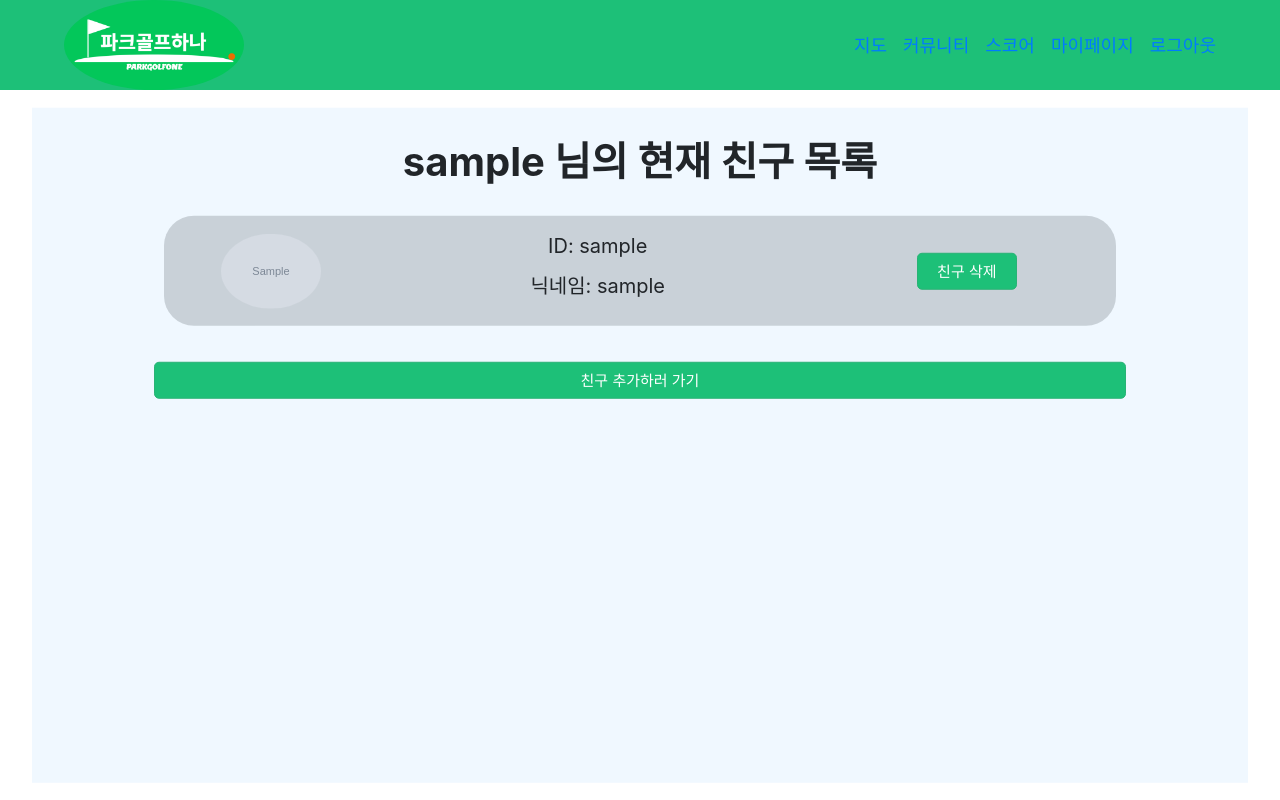
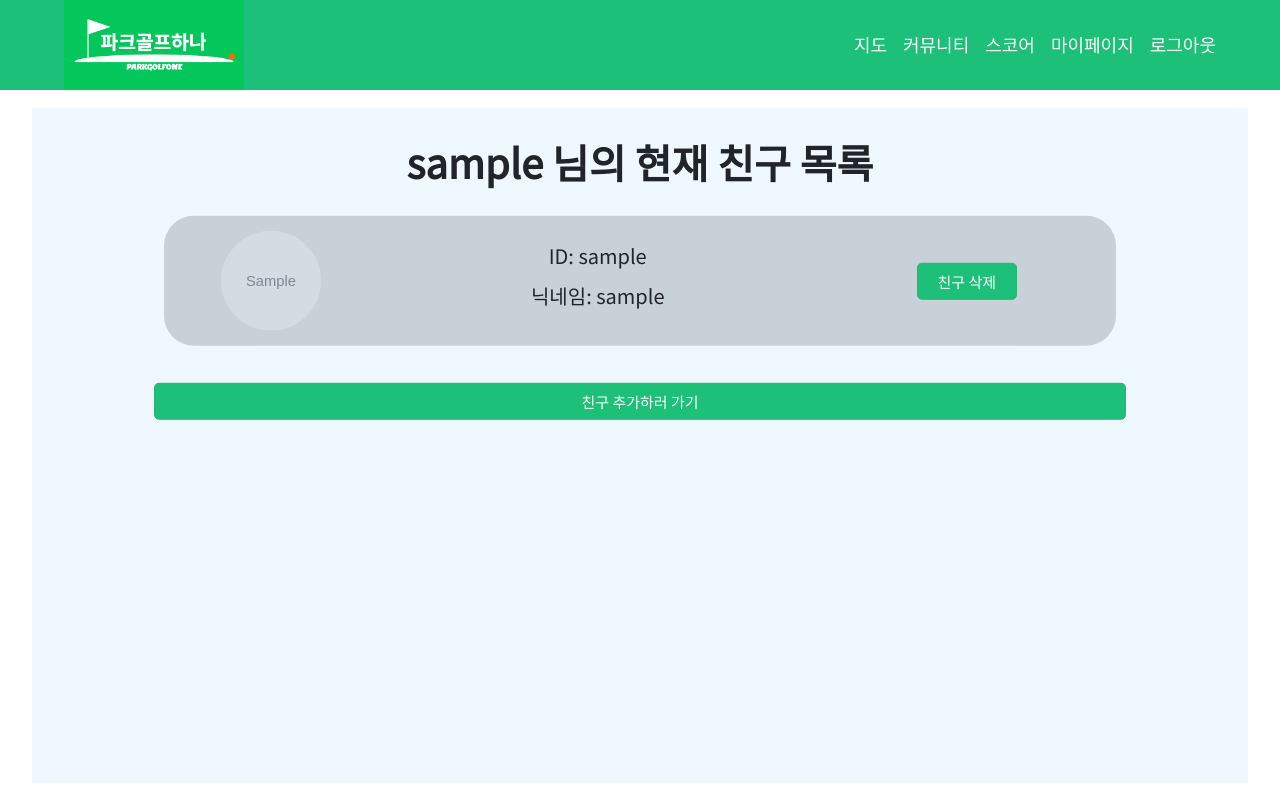
Before and after one commit to ParkGolfOne/pirogramming_final_project, a Django app: page /users/friend_list/1/ in a window 1280 px wide. Run offline with Django 5.2, Linux system fonts and the light colour scheme; a user stored in the database is signed in; tables that the repository leaves empty hold one stand-in row (values such as "Sample post"); grey boxes marked "Sample" are stand-in pictures; some libraries are stand-ins or nearby versions; some web fonts are replaced.

Commit message:
[style] bootstrap 때문에 안먹히는 css 수정

```diff
--- a/server/static/users/css/friend_list.css
+++ b/server/static/users/css/friend_list.css
@@ -1,6 +1,7 @@
 /* bootstrap 때문에 안먹힌 css 수정*/
 a {
     text-decoration: none !important;
+    color: inherit !important;
 }
 
 .main-menu {
@@ -9,12 +10,11 @@ a {
 
 @import url(//fonts.googleapis.com/earlyaccess/notosanskr.css);
 
-label {
+main {
     font-family: 'Noto Sans KR', sans-serif;
-    font-size: 1.2rem !important;
 }
 
-/**/
+/******************************/
 .content-container {
     width: 80%;
     margin: 30px;
@@ -50,10 +50,10 @@ label {
 
 .row .friend-image {
     width: 100px;
-    height: 100%;
+    height: 100px;
 }
 
-img {
+.friend-image {
     max-width: 100%;
     height: auto;
     object-fit: cover;
--- a/server/static/users/css/signup.css
+++ b/server/static/users/css/signup.css
@@ -1,5 +1,6 @@
 /* bootstrap 때문에 안먹힌 css 수정*/
 a {
+    color: inherit !important;
     text-decoration: none !important;
 }
 
@@ -17,7 +18,7 @@ label {
 input {
     margin-bottom: 10px !important;
 }
-
+/****************************/
 /* 그냥 이 페이지를 위한 css */
 .signup-form-title {
     font-family: 'Noto Sans KR', sans-serif;
```
Also changed, not shown: server/static/users/css/add_friend.css (+11 -0 lines).
